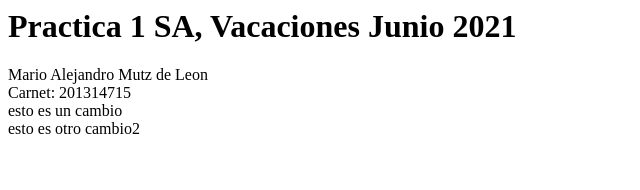
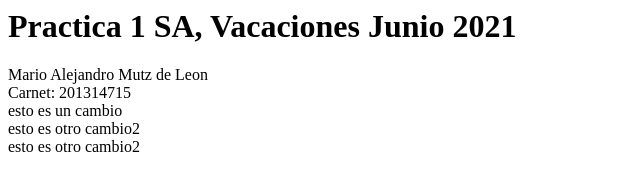
Before and after one commit to mmutz201314715/SAPractica1, a website: page index.html in a window 1280 px wide. Shown: the whole page, without its empty margins (0-640 px from the left). Drawn offline with Linux system fonts and the light colour scheme.

Commit message:
previo rollback 2

```diff
--- a/index.html
+++ b/index.html
@@ -8,5 +8,6 @@
     <div>Carnet: 201314715</div>
     <div>esto es un cambio</div>
     <div>esto es otro cambio2</div>
+	<div>esto es otro cambio2</div>
 	</body>
 </html>
```
